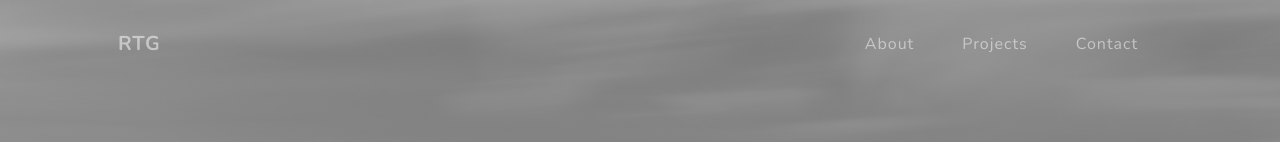
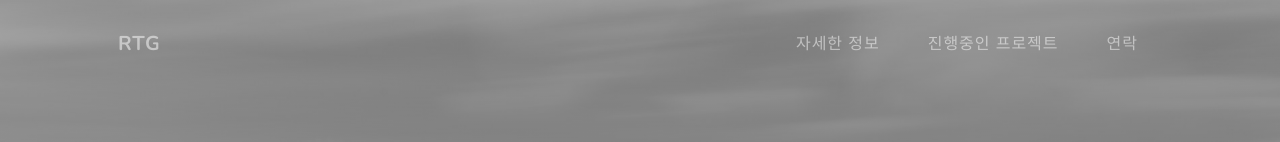
Before and after one commit to wogud0501/RTG_Site, a plain HTML site: page index.html in a window 1280 px wide. Shown: the top 142 px of the page. Drawn offline with nearby package versions, Linux system fonts and the light colour scheme.

Commit message:
Update index.html

```diff
--- a/index.html
+++ b/index.html
@@ -26,9 +26,9 @@
                 </button>
                 <div class="collapse navbar-collapse" id="navbarResponsive">
                     <ul class="navbar-nav ms-auto">
-                        <li class="nav-item"><a class="nav-link" href="#about">About</a></li>
-                        <li class="nav-item"><a class="nav-link" href="#projects">Projects</a></li>
-                        <li class="nav-item"><a class="nav-link" href="#signup">Contact</a></li>
+                        <li class="nav-item"><a class="nav-link" href="#about">자세한 정보</a></li>
+                        <li class="nav-item"><a class="nav-link" href="#projects">진행중인 프로젝트</a></li>
+                        <li class="nav-item"><a class="nav-link" href="#signup">연락</a></li>
                     </ul>
                 </div>
             </div>
```
